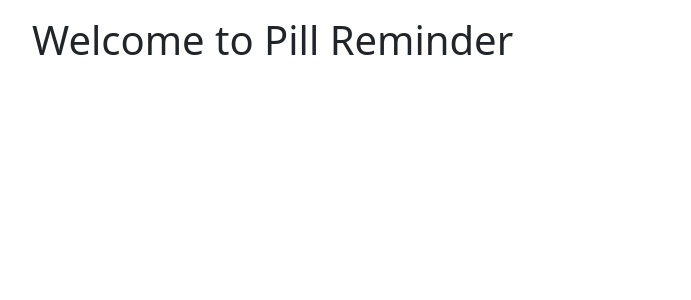
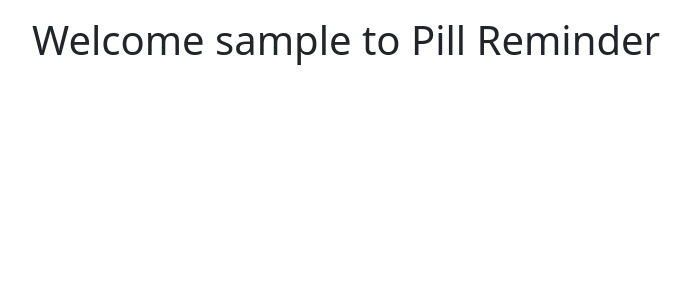
Before and after one commit to Square63/pill.reminder, a Django app: page / in a window 1280 px wide. Shown: the part 56-356 px from the top of the page, without its empty margins (50-741 px from the left). Run offline with Django 4.2, Linux system fonts and the light colour scheme; the visitor is signed in with stand-in values (Sample User, id 1).

Commit message:
Conditional welcome message to verify authentication

```diff
--- a/pillreminder/templates/pillreminder/home.html
+++ b/pillreminder/templates/pillreminder/home.html
@@ -3,5 +3,9 @@
 {% block title %} Home | Pill Reminder {% endblock %}
 
 {% block content %}
-  <h1 class="mt-3">Welcome to Pill Reminder</h1>
+  {% if user.is_authenticated %}
+    <h1 class="mt-3">Welcome {{ user.username }} to Pill Reminder</h1>
+  {% else %}
+    <h1 class="mt-3">Welcome to Pill Reminder</h1>
+  {% endif %}
 {% endblock %}
```
